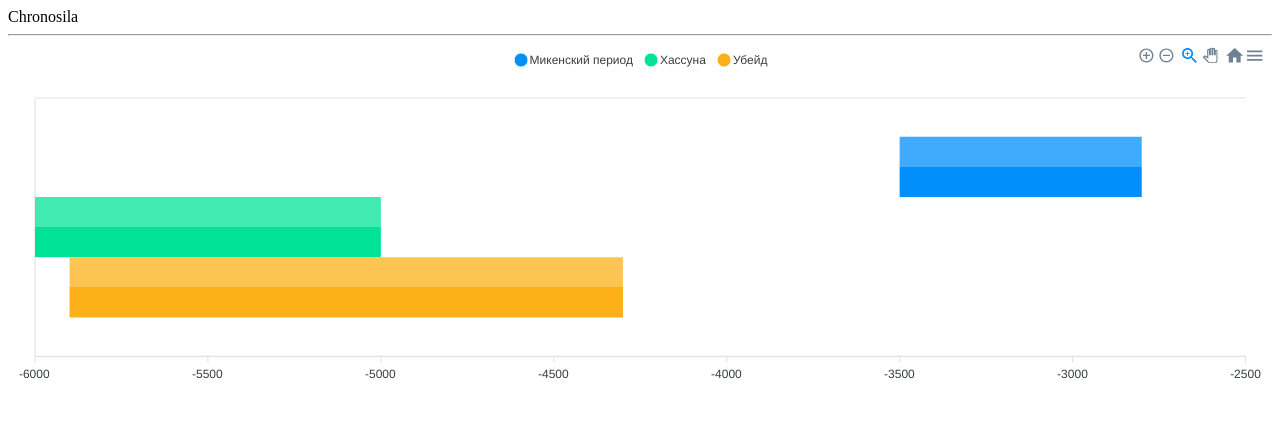
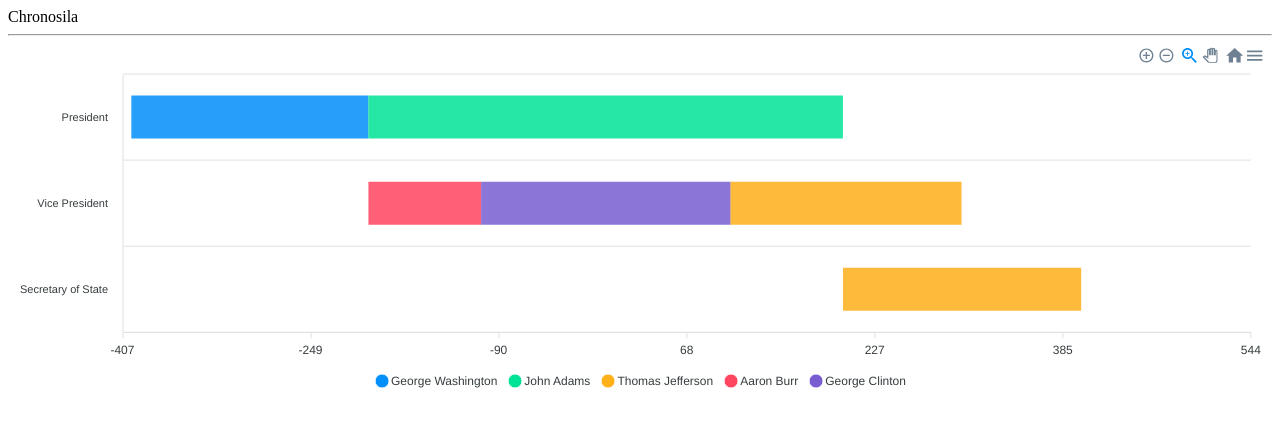
Before and after one commit to romachne/chronosila, a React (Create React App) app: page /timeline in a window 1280 px wide. Shown: the top 426 px of the page. Built offline with nearby package versions, Linux system fonts and the light colour scheme.

Commit message:
dates are displayed almost correctly

```diff
--- a/src/components/TimeLine/ApexChart.tsx
+++ b/src/components/TimeLine/ApexChart.tsx
@@ -1,116 +1,141 @@
 import React, {Component} from "react";
 import ReactApexChart from "react-apexcharts";
-import {history} from "../../utils/history";
 
 interface ApexChartState {
   options: any;
   series: any;
 }
 
-let series =  [
+interface ApexChartProps {
+
+}
+
+let data = [
+  // George Washington
   {
-    name: 'Микенский период',
+    name: 'George Washington',
     data: [
       {
-        x: '',
+        x: 'President',
         y: [
-          -3500,
-          -2800
+          new Date(-400, 3, 30).getTime(),
+          new Date(-200, 2, 4).getTime()
+        ]
+      },
+    ]
+  },
+  // John Adams
+  {
+    name: 'John Adams',
+    data: [
+      {
+        x: 'President',
+        y: [
+          new Date(-200, 2, 4).getTime(),
+          new Date(200, 2, 4).getTime()
         ]
       }
     ]
   },
+  // Thomas Jefferson
   {
-    name: 'Хассуна',
+    name: 'Thomas Jefferson',
     data: [
       {
-        x: '',
+        x: 'Vice President',
         y: [
-          -6000,
-          -5000
+          new Date(105, 2, 4).getTime(),
+          new Date(300, 2, 4).getTime()
+        ]
+      },
+      {
+        x: 'Secretary of State',
+        y: [
+          new Date(200, 2, 22).getTime(),
+          new Date(400, 11, 31).getTime()
         ]
       }
     ]
   },
+  // Aaron Burr
   {
-    name: 'Убейд',
+    name: 'Aaron Burr',
     data: [
       {
-        x: '',
+        x: 'Vice President',
         y: [
-          -5900,
-          -4300
+          new Date(-200, 2, 4).getTime(),
+          new Date(-105, 2, 4).getTime()
+        ]
+      }
+    ]
+  },
+  // George Clinton
+  {
+    name: 'George Clinton',
+    data: [
+      {
+        x: 'Vice President',
+        y: [
+          new Date(-105, 2, 4).getTime(),
+          new Date(105, 3, 20).getTime()
         ]
       }
     ]
   }
 ];
 
-interface ApexChartProps {
-
-}
-
 export default class ApexChart extends Component<ApexChartProps, ApexChartState> {
-  constructor(props: ApexChartProps | Readonly<ApexChartProps>) {
+  constructor(props: any) {
     super(props);
 
     this.state = {
 
-      series: series,
+      series: data,
       options: {
         chart: {
-          background: '#fff',
           height: 350,
-          type: 'rangeBar',
-          fontFamily: 'Helvetica, Arial, sans-serif',
-          events: {
-            animationEnd: undefined,
-            beforeMount: undefined,
-            mounted: undefined,
-            updated: undefined,
-            click: function () {history.push('./article')},
-            mouseMove: undefined,
-            legendClick: undefined,
-            markerClick: undefined,
-            selection: undefined,
-            dataPointSelection: undefined,
-            dataPointMouseEnter: undefined,
-            dataPointMouseLeave: undefined,
-            beforeZoom: undefined,
-            beforeResetZoom: undefined,
-            zoomed: undefined,
-            scrolled: undefined
-          },
-
+          type: 'rangeBar'
         },
         plotOptions: {
           bar: {
-            horizontal: true
+            horizontal: true,
+            barHeight: '50%',
+            rangeBarGroupRows: true
           }
         },
+        colors: [
+          "#008FFB", "#00E396", "#FEB019", "#FF4560", "#775DD0",
+          "#3F51B5", "#546E7A", "#D4526E", "#8D5B4C", "#F86624",
+          "#D7263D", "#1B998B", "#2E294E", "#F46036", "#E2C044"
+        ],
         fill: {
-          type: 'gradient',
-          gradient: {
-            shade: 'light',
-            type: 'vertical',
-            shadeIntensity: 0.25,
-            gradientToColors: undefined,
-            inverseColors: true,
-            opacityFrom: 1,
-            opacityTo: 1,
-            stops: [50, 0, 100, 100]
-          }
+          type: 'solid'
         },
         xaxis: {
           labels: {
-            format: 'yyyy/dd/MM',
+            formatter: function(value: any, timestamp: any, opts: any) {
+              return new Date(value).getFullYear().toString()
+            }
           }
         },
         yaxis: {
-          show: false
+          labels: {
+            formatter: function(value: any, index: any) {
+              return value
+            }
+          }
         },
-        legend: {
-          position: 'top'
+        tooltip: {
+          custom: function(opts: any) {
+            // const fromYear = new Date(opts.y1).getFullYear()
+            // const toYear = new Date(opts.y2).getFullYear()
+            // const values = opts.ctx.rangeBar.getTooltipValues(opts)
+
+            return (
+              ''
+            )
+          }
         }
       },
 
--- /dev/null
+++ b/src/react-app-env.d.ts
@@ -0,0 +1 @@
+/// <reference types="react-scripts" />
```
Also changed, not shown: 1 other file (tests, documents, lock files or other folders).
